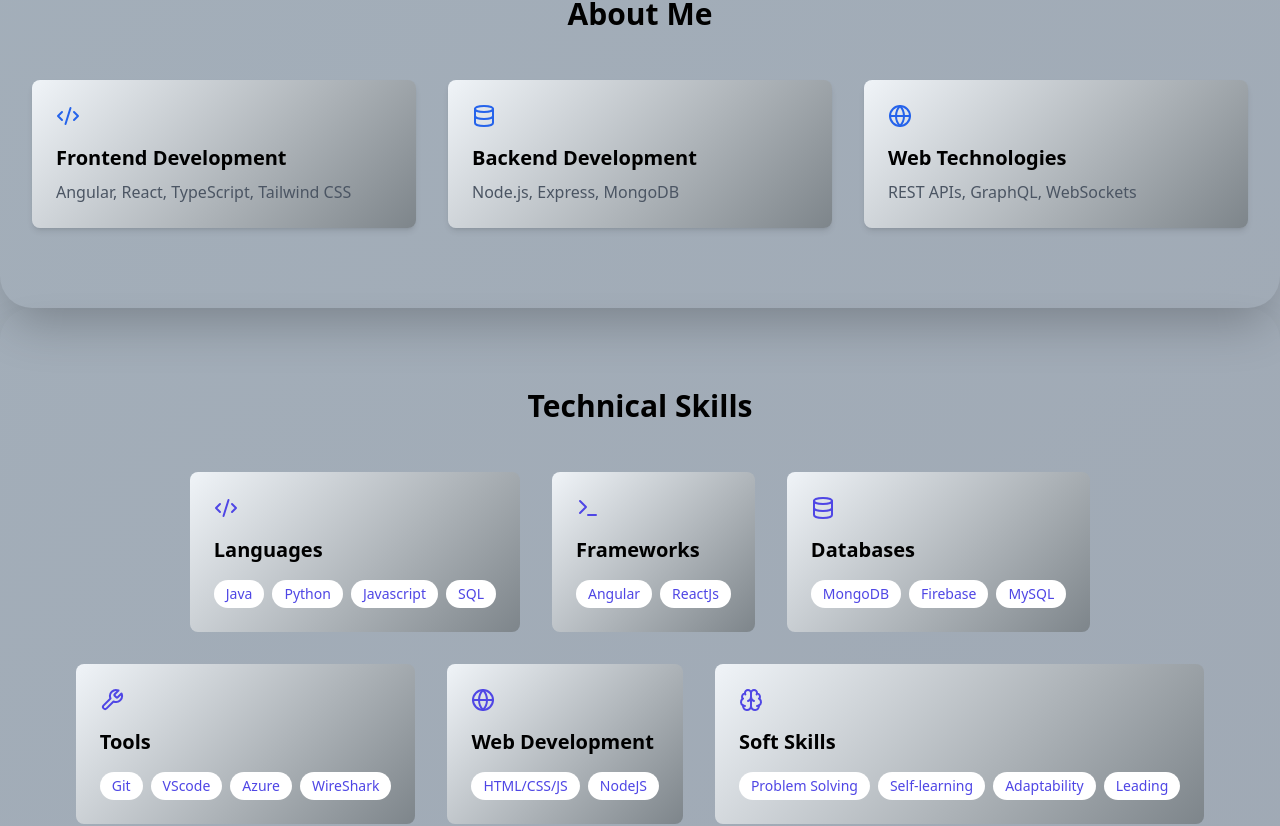
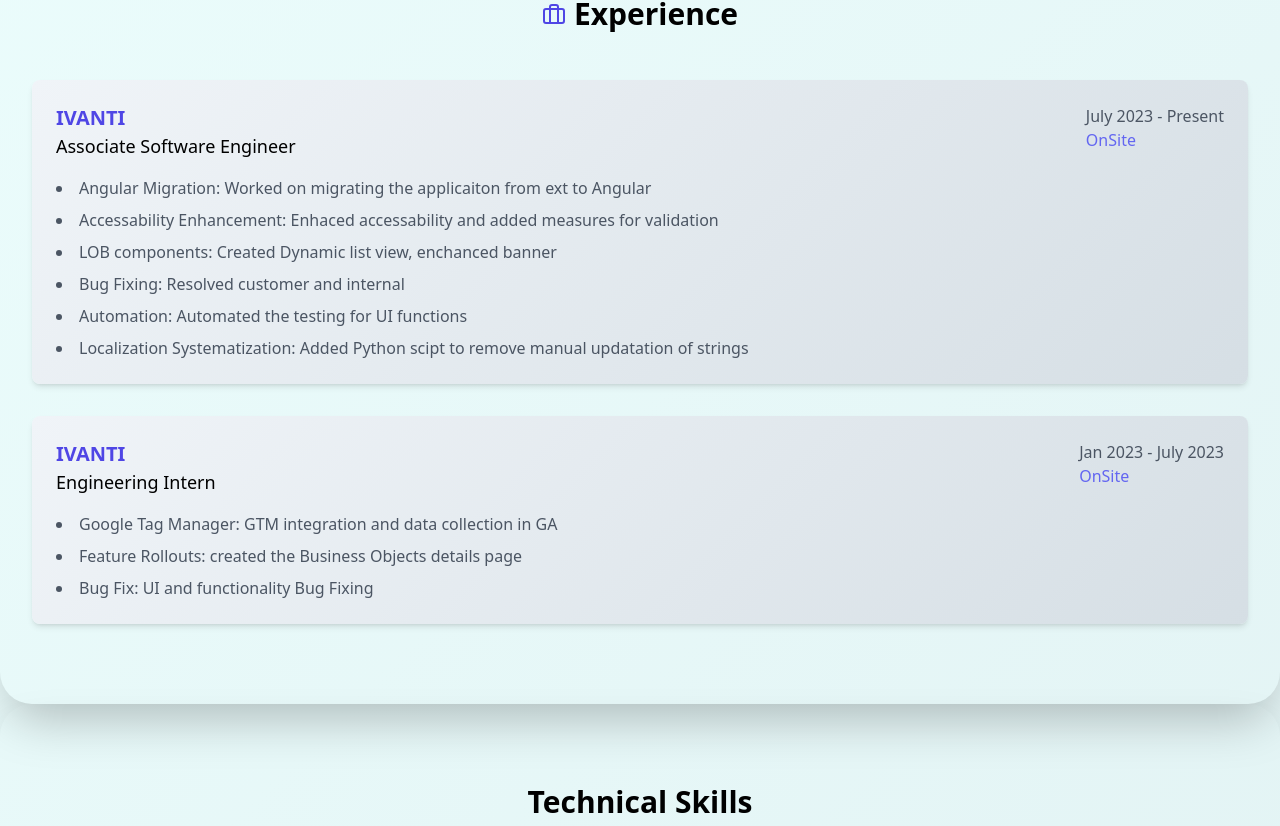
Before and after one commit to aadijha001/aadi, a React (Vite) app: page / in a window 1280 px wide. Shown: the part 884-1710 px from the top of the page. Built offline with nearby package versions, Linux system fonts and the light colour scheme.

Commit message:
update the order

```diff
--- a/src/App.tsx
+++ b/src/App.tsx
@@ -14,11 +14,11 @@
     <div className="min-h-screen bg-gradient-main">
       <Navbar />
       <Hero />
-      <About />
+      <Experience />
       <Skills />
-      <Experience />
       <Projects />
       <Education />
+      <About />
       <Contact />
       <Footer />
     </div>
--- a/src/components/About.tsx
+++ b/src/components/About.tsx
@@ -24,7 +24,16 @@
     <section id="about" className="py-20 bg-gradient section-fade-in">
       <div className="max-w-7xl mx-auto px-4 sm:px-6 lg:px-8">
         <h2 className="text-3xl font-bold text-center mb-12">About Me</h2>
-        <div className="grid grid-cols-1 md:grid-cols-3 gap-8">
+        <p className="text-gray-600 mb-4">
+              <p>Always trying to learn new moves like Queen's gambit...........</p>
+              <p className='text-right'>So, yeah love travelling yet hate to travel.</p>
+              <p> Anything didn't go as planned :( what I do sit and start writing and studing stuffs</p>
+              <p className='text-center'>Love you ask :) Mountains I hear </p>
+              <p className='text-right'> Fear you say :( Horror movie I Remember</p>
+              <p> Hard you say didn't tried enough I feel</p>
+              <p className='text-center'>Peace you say :) Illusion it is</p>
+        </p>
+        {/* <div className="grid grid-cols-1 md:grid-cols-3 gap-8">
           {skills.map((skill, index) => (
             <div
               key={index}
@@ -35,7 +44,7 @@
               <p className="text-gray-600">{skill.description}</p>
             </div>
           ))}
-        </div>
+        </div> */}
       </div>
     </section>
   );
--- a/src/components/Projects.tsx
+++ b/src/components/Projects.tsx
@@ -42,7 +42,7 @@
           <Code className="text-indigo-600" />
           Projects
         </h2>
-        <div className="flex flex-wrap justify-center items-center gap-8">
+        <div className="grid grid-cols-1 md:grid-cols-2 gap-8">
           {projects.map((project, index) => (
             <div
               key={index}
--- a/src/components/Skills.tsx
+++ b/src/components/Skills.tsx
@@ -40,7 +40,7 @@
     <section id="skills" className="py-20 section-fade-in bg-gradient">
       <div className="max-w-7xl mx-auto px-4 sm:px-6 lg:px-8">
         <h2 className="text-3xl font-bold text-center mb-12">Technical Skills</h2>
-        <div className="flex flex-wrap justify-center items-center gap-8">
+        <div className="grid grid-cols-1 md:grid-cols-2 lg:grid-cols-3 gap-8">
           {skillCategories.map((category, index) => (
             <div
               key={index}
--- a/src/index.css
+++ b/src/index.css
@@ -29,14 +29,14 @@
   /* background: linear-gradient(135deg, #f0f4f8 0%,#3d6780 100%); */
   border-radius: 0.5rem;
   /* background: linear-gradient(135deg, #f0f4f8 0%,rgb(156 163 175 / var(--tw-bg-opacity, 1)) 100%); */
-  background: linear-gradient(135deg, #a4b0bb 0%,rgb(156 163 175 / var(--tw-bg-opacity, 1)) 100%);
+  background: linear-gradient(135deg, #edfffe 0%,rgb(156 163 175 / var(--tw-bg-opacity, 1)) 400%);
 }
 
 
 .cards{
   border-radius: 0.5rem;
   transition: all 0.5s ease;
-  background: linear-gradient(135deg, #f0f4f8 0%,#0b161d 200%);
+  background: linear-gradient(135deg, #f0f4f8 0%,#bbc9d1 200%);
 }
 
 .bg-gradient {
```
